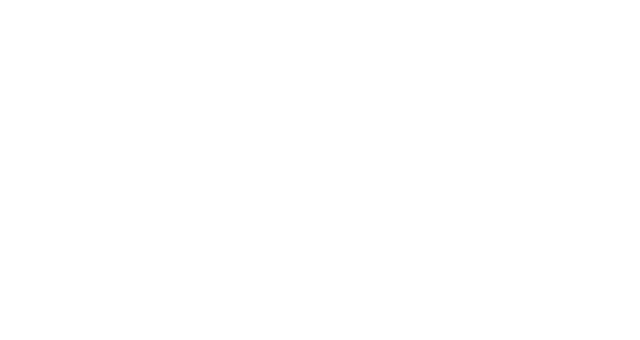
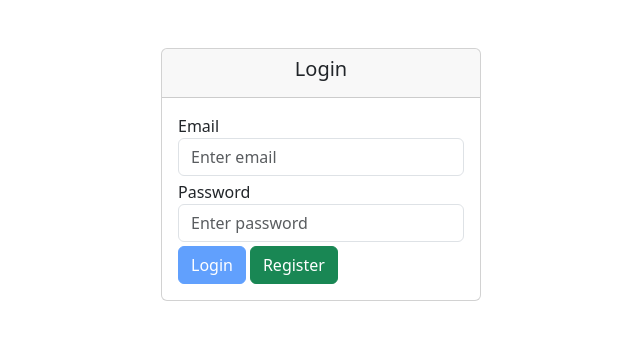
Before and after one commit to hmztplinv/ECommmerceAngularApp, an Angular app in the folder front/: page /login in a window 1280 px wide. Before the commit this address led to /. Shown: the top 340 px of the page, without its empty margins (319-959 px from the left). Built offline with nearby package versions, Linux system fonts and the light colour scheme.

Commit message:
login form added

```diff
--- a/front/src/app/components/login/login.component.html
+++ b/front/src/app/components/login/login.component.html
@@ -1 +1,27 @@
-<p>login works!</p>
+<div class="d-flex justify-content-center mt-5">
+    <div class="col-md-3">
+        <div class="card">
+            <div class="card-header">
+                <h5 class="text-center">Login</h5>
+            </div>
+            <div class="card-body">
+                <form #loginForm="ngForm" (ngSubmit)="login(loginForm)" autocomplete="off">
+                    <div class="form-grup">
+                        <label for="email">Email</label>
+                        <input type="email" class="form-control" #email ngModel name="email" id="email" required email
+                            placeholder="Enter email">
+                    </div>
+                    <div class="form-group mt-1">
+                        <label for="password">Password</label>
+                        <input type="password" class="form-control" #password ngModel name="password" id="password"
+                            required placeholder="Enter password">
+                    </div>
+                    <div class="form-group mt-1">
+                        <button [disabled]="!loginForm.valid" class="btn btn-primary btn-block">Login</button>
+                        <a routerLink="/register" class="btn btn-success btn-block ms-1">Register</a>
+                    </div>
+                </form>
+            </div>
+        </div>
+    </div>
+</div>
--- a/front/src/app/components/login/login.component.ts
+++ b/front/src/app/components/login/login.component.ts
@@ -1,4 +1,5 @@
 import { Component } from '@angular/core';
+import { NgForm } from '@angular/forms';
 import { SharedModule } from 'src/app/common/shared/shared.module';
 
 @Component({
@@ -9,5 +10,11 @@ import { SharedModule } from 'src/app/common/shared/shared.module';
   styleUrls: ['./login.component.css']
 })
 export class LoginComponent {
-
+  login(form:NgForm)
+  {
+    if(form.valid)
+    {
+      alert("Login successful");
+    }
+  }
 }
--- a/front/src/app/router.ts
+++ b/front/src/app/router.ts
@@ -1,6 +1,6 @@
 import { Routes } from "@angular/router";
 
-const routes: Routes = [
+export const routes: Routes = [
     {
         path: 'login',
         loadComponent: () => import("./components/login/login.component").then(m => m.LoginComponent)
--- a/front/src/main.ts
+++ b/front/src/main.ts
@@ -4,6 +4,7 @@ import { importProvidersFrom } from "@angular/core";
 import { CommonModule } from "@angular/common";
 import { RouterModule } from "@angular/router";
 import {provideHttpClient} from "@angular/common/http";
+import { routes } from "./app/router";
 
 bootstrapApplication(AppComponent,{
   providers: [
@@ -11,7 +12,7 @@ bootstrapApplication(AppComponent,{
     importProvidersFrom(
       BrowserModule,
       CommonModule,
-      RouterModule.forRoot([])
+      RouterModule.forRoot(routes)
     )
   ]
 })
```
